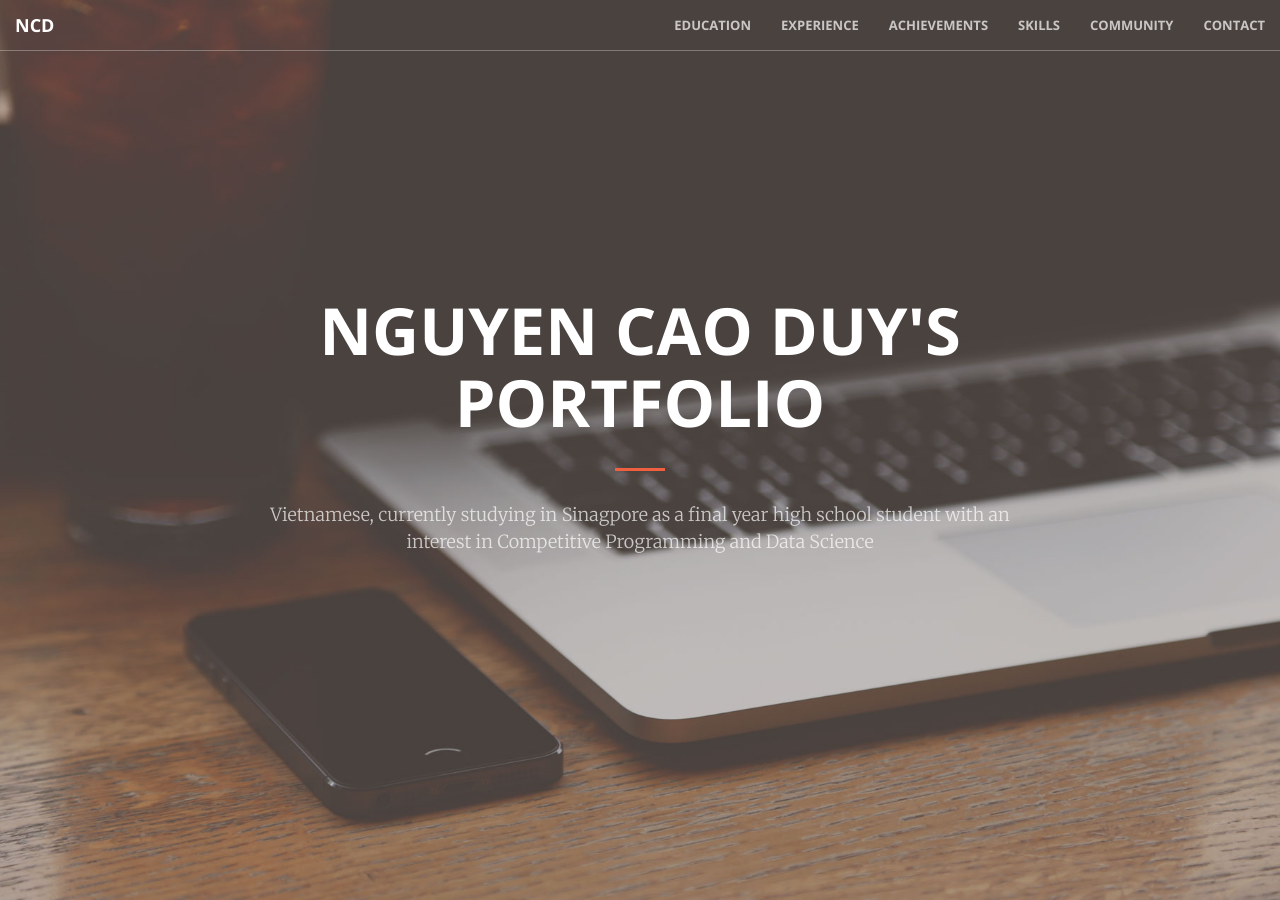
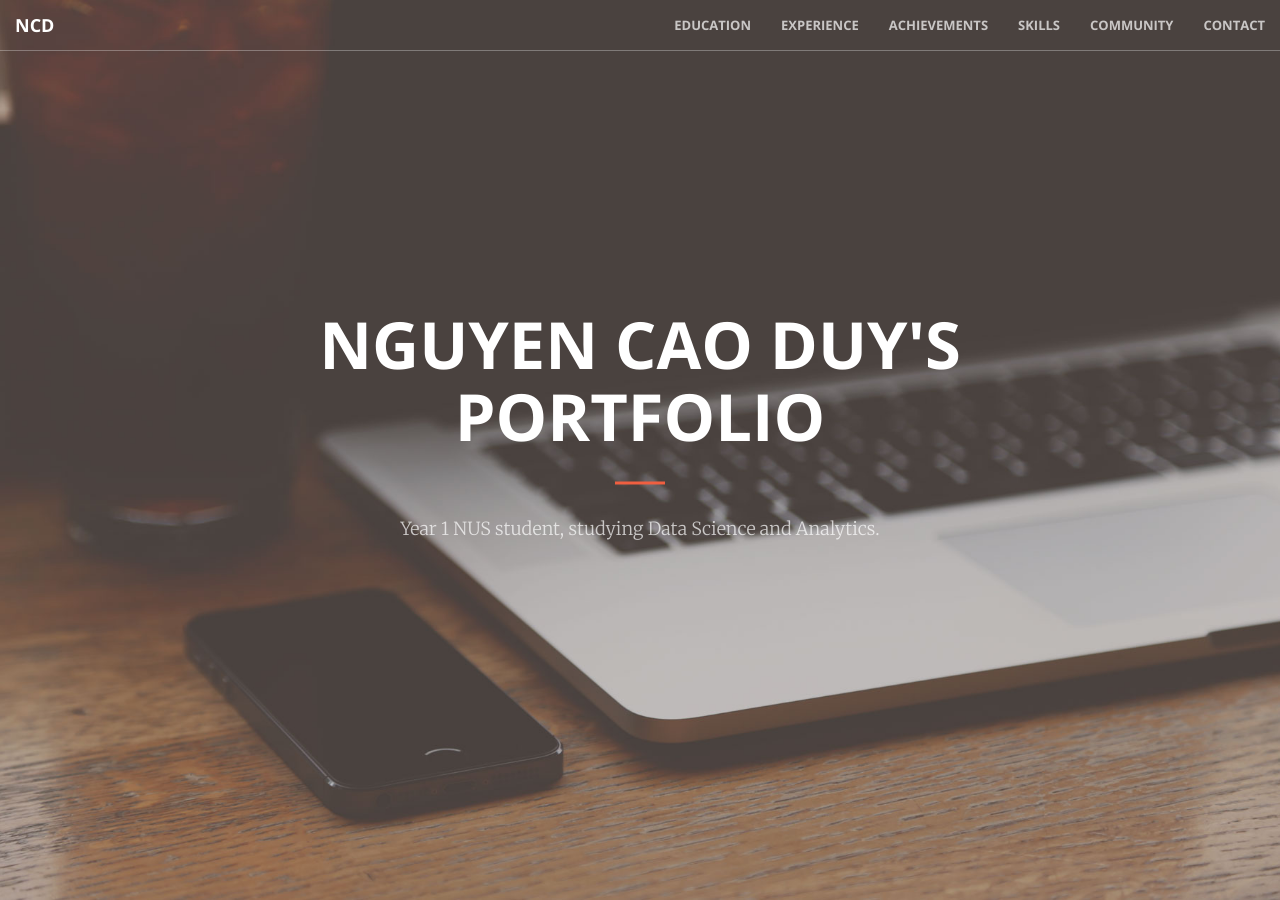
Before and after one commit to ncduy0303/archive_portfolio, a Jekyll site: the page built from index.html, in a window 1280 px wide and 900 px high. Built offline with Jekyll 4.4.1, drawn with Linux system fonts in a browser that asks for light colours.

Commit message:
Fix stuff

```diff
--- a/index.html
+++ b/index.html
@@ -1,7 +1,7 @@
 ---
 layout: page
 title: "Nguyen Cao Duy's Portfolio"
-description: "Vietnamese, currently studying in Sinagpore as a final year high school student with an interest in Competitive Programming and Data Science"
+description: "Year 1 NUS student, studying Data Science and Analytics."
 sections:
   - education
   - experience
```
